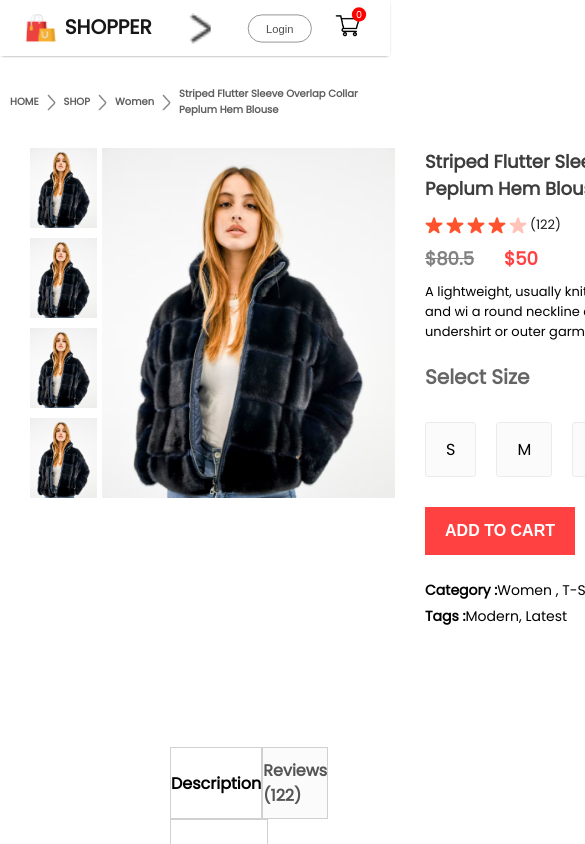
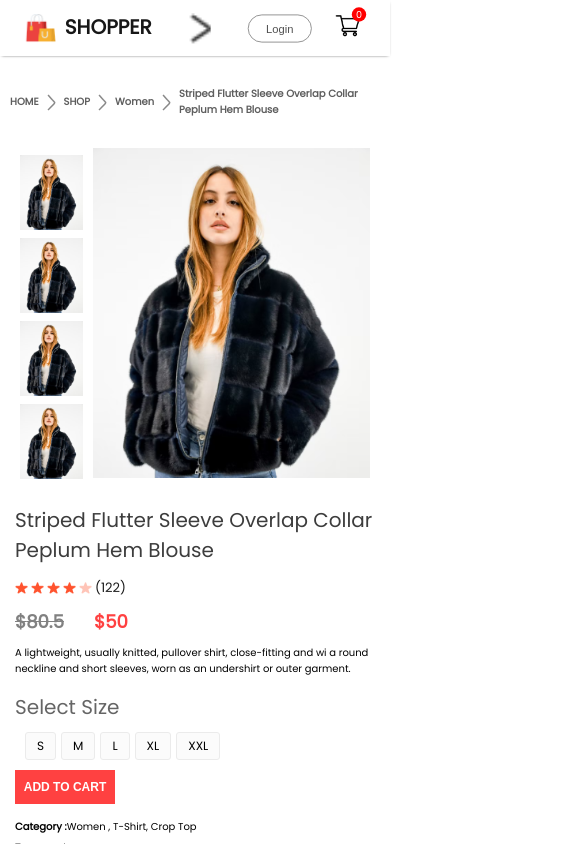
Before and after one commit to RoopaChiluvuri/E-Commerce, a React (Create React App) app: page /product/1 in a window 390 px wide. Shown: the top 844 px of the page, 585 px wide, since content can reach past the window. Built offline with nearby package versions, Linux system fonts and the light colour scheme.

Commit message:
making ProductDisplay fully responsive

```diff
--- a/src/Components/ProductDisplay/ProductDisplay.css
+++ b/src/Components/ProductDisplay/ProductDisplay.css
@@ -171,31 +171,102 @@
     .productdisplay-right h1{
         font-size: 18px;
     }
-    .productdisplay-right-stars{
-        gap: 3px;
-        font-size: 13px;
-    }
-    .productdisplay-right-prices{
-        margin: 10px 0px;
-        font-size: 18px;
+    .productdisplay-right-stars img{
+        width: 15px;
     }
     .productdisplay-right-description{
-       font-size: 13px;
+       font-size: 12px;
+    }
+    .productdisplay-right-sizes{
+        margin: 10px 0px;
+    }
+    .productdisplay-right-sizes div{
+        padding: 10px 16px;
+        font-size: 12px;
+    }
+    .productdisplay-right button{
+        width: 120px;
+        padding: 10px 0px;
+        margin-bottom: 10px;
+        font-size: 14px;
+    }
+    .productdisplay-right-category{
+        font-size: 12px;
+    }
+}
+
+@media(max-width:800px){
+    .productdisplay{
+        margin: 0px 10px;
+    }
+    .productdisplay-left{
+        gap: 0px;
+        flex-direction: column-reverse;
+        align-items: center;
+    }
+    .productdisplay-img-list{
+        flex-direction: row;
+        gap: 6px;
+    }
+    .productdisplay-img-list img{
+        height: 70px;
+    }
+    .productdisplay-main-img{
+        height: 300px;
+    }
+    .productdisplay-right h1{
+        font-size: 14px;
+    }
+    .productdisplay-right-stars img{
+        width: 13px;
+    }
+    .productdisplay-right-description{
+       font-size: 10px;
     }
     .productdisplay-right-size h1{
-        margin-top: 20px;
-        font-size: 20px;
+        margin-top: 10px;
+    }
+    .productdisplay-right-sizes{
+        margin: 10px;
+        gap: 5px;
     }
     .productdisplay-right-sizes div{
-        padding: 14px 20px;
+        padding: 4px 11px;
     }
     .productdisplay-right button{
-        width: 150px;
-        padding: 15px 0px;
-        margin-bottom: 20px;
+        width: 100px;
+        font-size: 12px;
     }
     .productdisplay-right-category{
-        margin-top: 5px;
-        font-size: 14px;
+        font-size: 10px;
     }
 }
+
+@media(max-width:500px){
+    .productdisplay{
+        flex-direction: column;
+    }
+    .productdisplay-left{
+        gap: 10px;
+        flex-direction: row;
+        margin: auto;
+    }
+    .productdisplay-img-list{
+        flex-direction: column;
+        gap: 8px;
+    }
+    .productdisplay-img-list img{
+        height: 75px;
+    }
+    .productdisplay-main-img{
+        height: 330px;
+    }
+    .productdisplay-right{
+        margin: 5px;
+    }
+    .productdisplay-right h1{
+        margin-top: 15px;
+        font-size: 20px;
+        font-weight: 500;
+    }
+}
```
